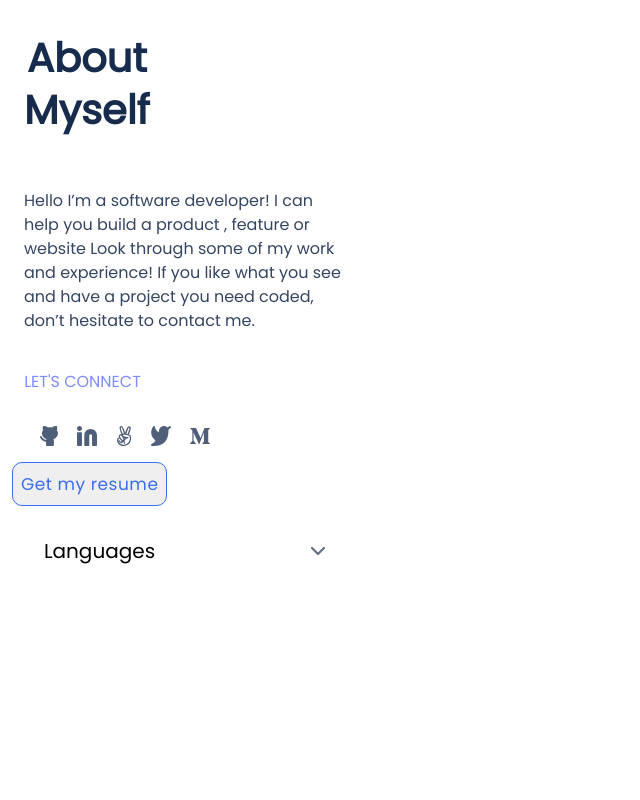
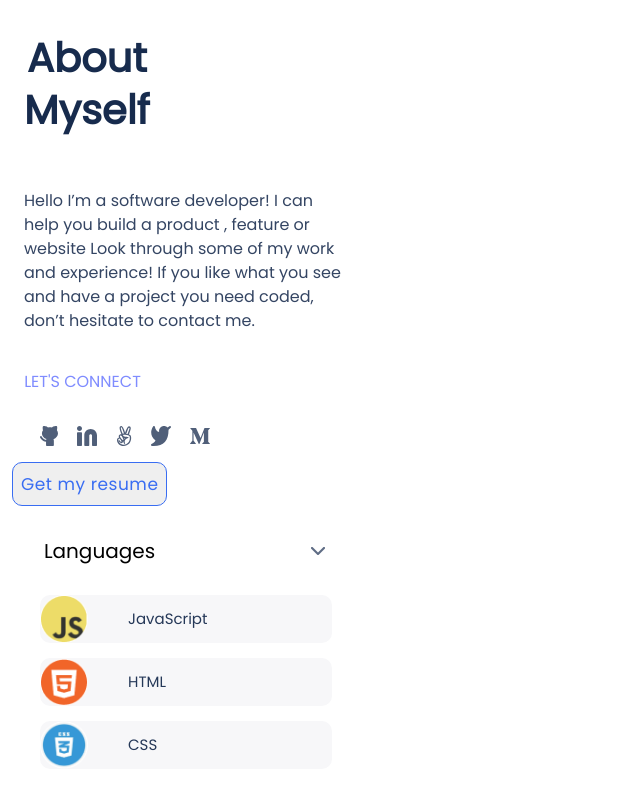
Before and after one commit to egichuhis/Portfolio, a website: page index.html in a window 1280 px wide. Shown: the part 3258-4058 px from the top of the page, without its empty margins (0-640 px from the left). Before the commit the page ends 3837 px from the top, so only its background shows below. Drawn offline with Linux system fonts and the light colour scheme.

Commit message:
Add languages list with background color

```diff
--- a/index.html
+++ b/index.html
@@ -209,6 +209,23 @@
                     <h2>Languages</h2>
                     <button><img src="./assets/icons/Union1.png" alt="menu"></button>
                 </section>
+                <ul class="lang-list">
+                    <li>
+                        <img src="./assets/icons/Ellipse 1.png" alt="JS">
+                        <span>JavaScript</span>
+                    </li>
+                    <li>
+                        <img src="./assets/icons/Ellipse 2.png" alt="JS">
+                        <span>HTML</span>
+                    </li>
+                    <li>
+                        <img src="./assets/icons/Ellipse 3.png" alt="JS">
+                        <span>CSS</span>
+                    </li>
+                </ul>
+
+
+
             </section>
         </section>
     </body>
--- a/style.css
+++ b/style.css
@@ -393,3 +393,38 @@ color: #000000;
   border: none;
   margin-left: 150px;
 }
+
+.lang-list {
+  display: flex;
+  flex-direction: column;
+  order: 4;
+  list-style: none;
+  align-self: flex-start;
+  justify-content: space-between;
+}
+
+.lang-list li {
+  background: #F7F7F9;
+  margin-bottom: 15px;
+  border-radius: 10px;
+display: flex;
+}
+
+
+.lang-list li span {
+  padding-left: 40px;
+  padding-right: 125px;
+  text-align: center;
+justify-content: center;
+font-style: normal;
+font-weight: 500;
+font-size: 15px;
+line-height: 20px;
+color: #253858;
+align-self: center;
+}
+
+.lang-list li img {
+width: 48px;
+height: 48px;
+}
```
